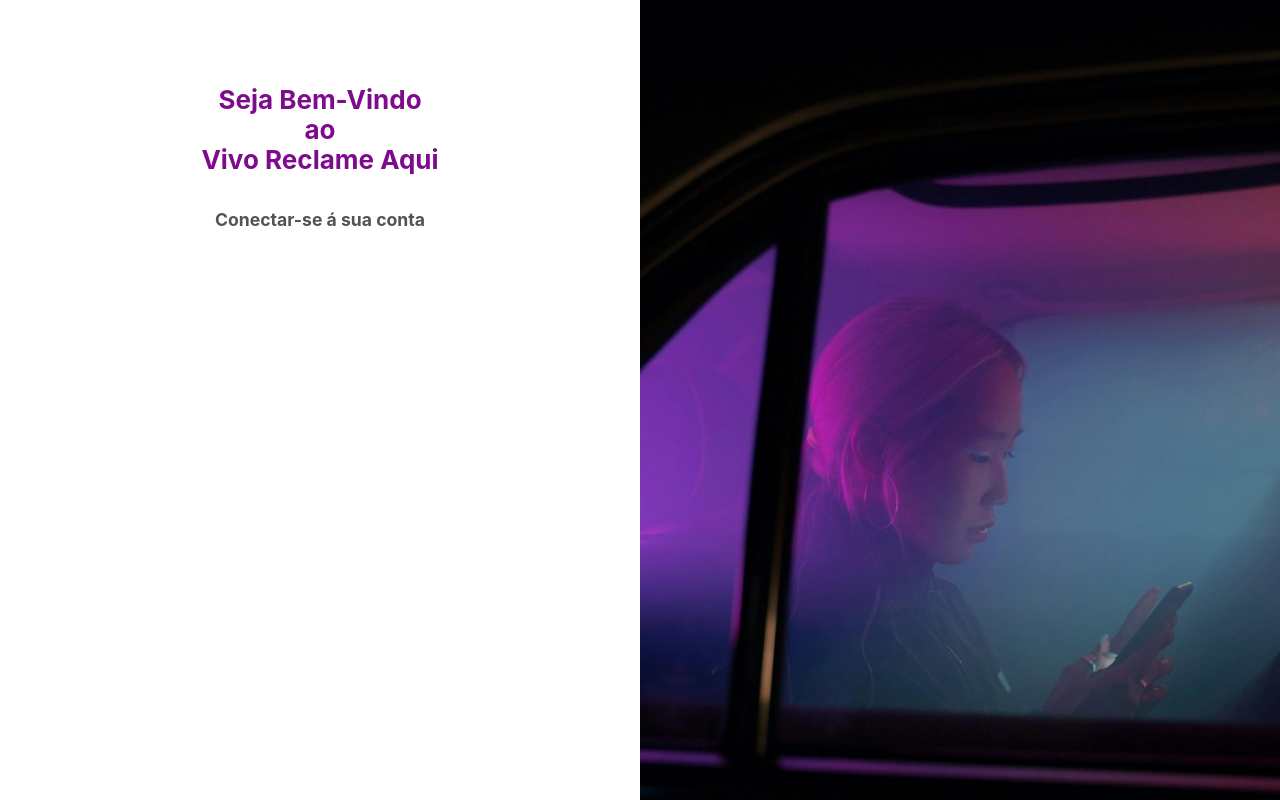
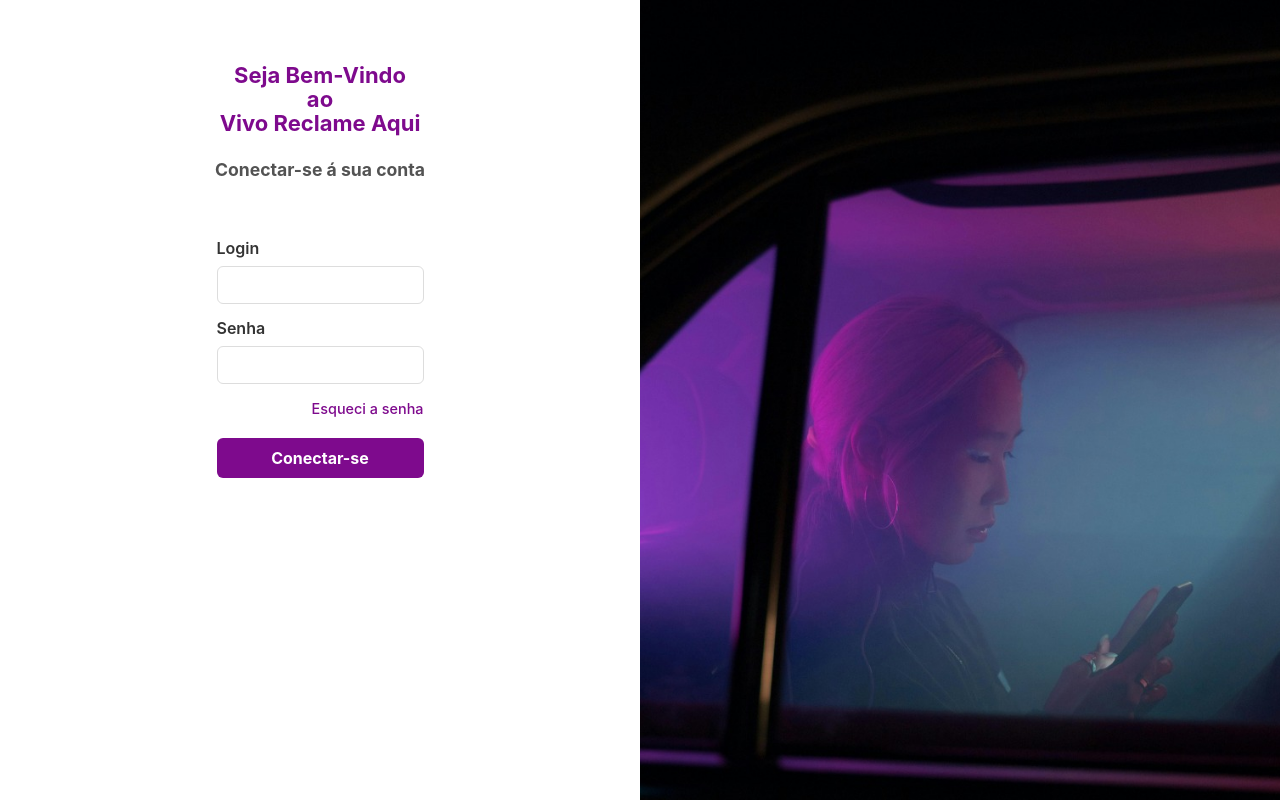
Before and after one commit to fylipeluis/ReclameAqui-VIVO-REACT-, a React (Vite) app: page /login in a window 1280 px wide. Built offline with nearby package versions, Linux system fonts and the light colour scheme.

Commit message:
feat(login-page): Formulario de login

```diff
--- /dev/null
+++ b/src/pages/LoginPage/Login.css
@@ -0,0 +1,17 @@
+.login-page {
+  display: flex;
+  width: 100vw;
+  height: 100vh;
+}
+
+.left-side {
+  width: 50%;
+  min-height: 100vh;
+  background-color: #ffffff;
+  display: flex;
+  flex-direction: column;
+  justify-content: flex-start;
+  align-items: center;
+  padding: 40px 24px;
+  box-sizing: border-box;
+}
--- a/src/pages/LoginPage/Login.tsx
+++ b/src/pages/LoginPage/Login.tsx
@@ -1,11 +1,19 @@
-import { TituloInfosDeCadastro } from "./LoginPageComponents/InfosDeCadastro/TituloInfosDeCadastro";
+import { LoginForm } from "./LoginPageComponents/InfosDeLogin/LoginForm";
+import { TituloInfosDeCadastro } from "./LoginPageComponents/InfosDeLogin/TituloInfosDeCadastro";
 import { SideBarPaginaDeLogin } from "./LoginPageComponents/SideBarPaginadeLogin";
+import './Login.css';
 
 export default function loginPage() {
   return (
     <>
+    <div className="login-page">
+    <div className= "left-side">
     <TituloInfosDeCadastro />
+    <LoginForm />
+    </div>
+
     <SideBarPaginaDeLogin/>
+    </div>
     </>
   )
 }
--- /dev/null
+++ b/src/pages/LoginPage/LoginPageComponents/InfosDeLogin/LoginForm.css
@@ -0,0 +1,58 @@
+form {
+  width: 100%;
+  max-width: 420px;
+  display: flex;
+  flex-direction: column;
+  gap: 12px;
+  margin-top: 8px;
+}
+
+.login-content label,
+.password-content label {
+  display: block;
+  margin-bottom: 6px;
+  color: #333;
+  font-weight: 600;
+}
+
+.login-content input,
+.password-content input {
+  width: 100%;
+  padding: 10px 12px;
+  border: 1px solid #ddd;
+  border-radius: 6px;
+  font-size: 14px;
+}
+
+.forgot-password {
+  text-align: right;
+}
+
+.forgot-password-link {
+  color: #7e0a8d;
+  text-decoration: none;
+  font-size: 0.9rem;
+}
+
+.conect {
+  display: flex;
+  flex-direction: column;
+  gap: 8px;
+  margin-top: 6px;
+}
+
+.btn-conect {
+  background: #7e0a8d;
+  color: white;
+  border: none;
+  padding: 10px 14px;
+  border-radius: 6px;
+  cursor: pointer;
+  font-weight: 700;
+}
+
+#error-message {
+  color: #c00;
+  font-size: 0.9rem;
+  min-height: 1.2em;
+}
--- /dev/null
+++ b/src/pages/LoginPage/LoginPageComponents/InfosDeLogin/LoginForm.tsx
@@ -0,0 +1,29 @@
+import "./LoginForm.css";
+
+export function LoginForm () {
+    return (
+        <div>
+            <form>
+                <div className="login-content">
+                    <label htmlFor="login">Login</label>
+                    <input type="text" id="login"/>
+                </div>
+
+                <div className="password-content">
+                    <label htmlFor="password">Senha</label>
+                    <input type="password" id="password"/>
+                </div>
+
+                <div className="forgot-password">
+                    <a href="#" className="forgot-password-link">Esqueci a senha</a>
+                </div>
+
+                <div className="conect">
+                    <button type="submit" className="btn-conect">Conectar-se</button>
+
+                    <p id="error-message"></p>
+                </div>
+            </form>
+        </div>
+)
+}
--- a/src/pages/LoginPage/LoginPageComponents/InfosDeCadastro/TituloInfosDeCadastro.css
+++ b/src/pages/LoginPage/LoginPageComponents/InfosDeLogin/TituloInfosDeCadastro.css
@@ -5,40 +5,39 @@
   box-sizing: border-box;
 }
 
-#person,
 .person {
   display: flex;
   background-color: #ffffff;
-  width: 100vw;
-  height: 100vh;
   overflow: hidden;
 }
 
 .person-content {
-  width: 50%;
+  width: 100%;
   display: flex;
   flex-direction: column;
   align-items: center;
-  padding: 40px 20px;
-  gap: 2px;
-}
-
-.title-login {
   text-align: center;
-  margin-top: 45px;
-  margin-bottom: 20px;
-}
-
-.title-login h1 {
-  text-align: center;
-  font-size: 26px;
-  line-height: 1.15;
+  padding: 12px 12px;
+  gap: 8px;
+  margin-top: 8px;
+  margin-bottom: 12px;
   color: #7e0a8d;
   font-weight: 700;
 }
 
 .title-login h1 span {
   color: #7e0a8d;
+}
+
+.title-login h1 {
+  font-size: 22px;
+  line-height: 1.08;
+  margin: 0;
+}
+
+.title-login {
+  margin-top: 4px;
+  margin-bottom: 4px;
 }
 
 
```
Also changed, not shown: src/pages/LoginPage/LoginPageComponents/InfosDeLogin/TituloInfosDeCadastro.tsx (renamed from src/pages/LoginPage/LoginPageComponents/InfosDeCadastro/TituloInfosDeCadastro.tsx).
